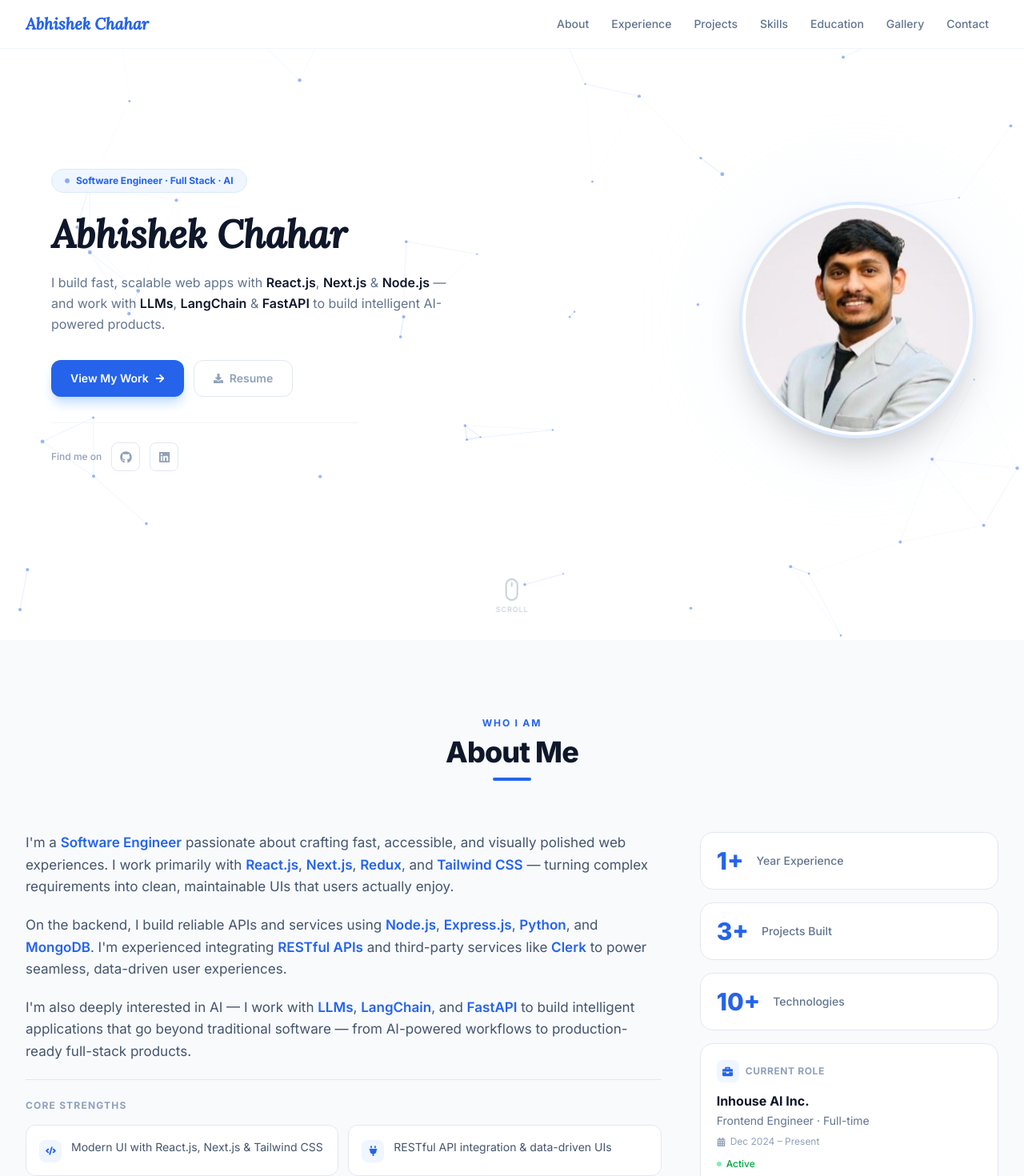
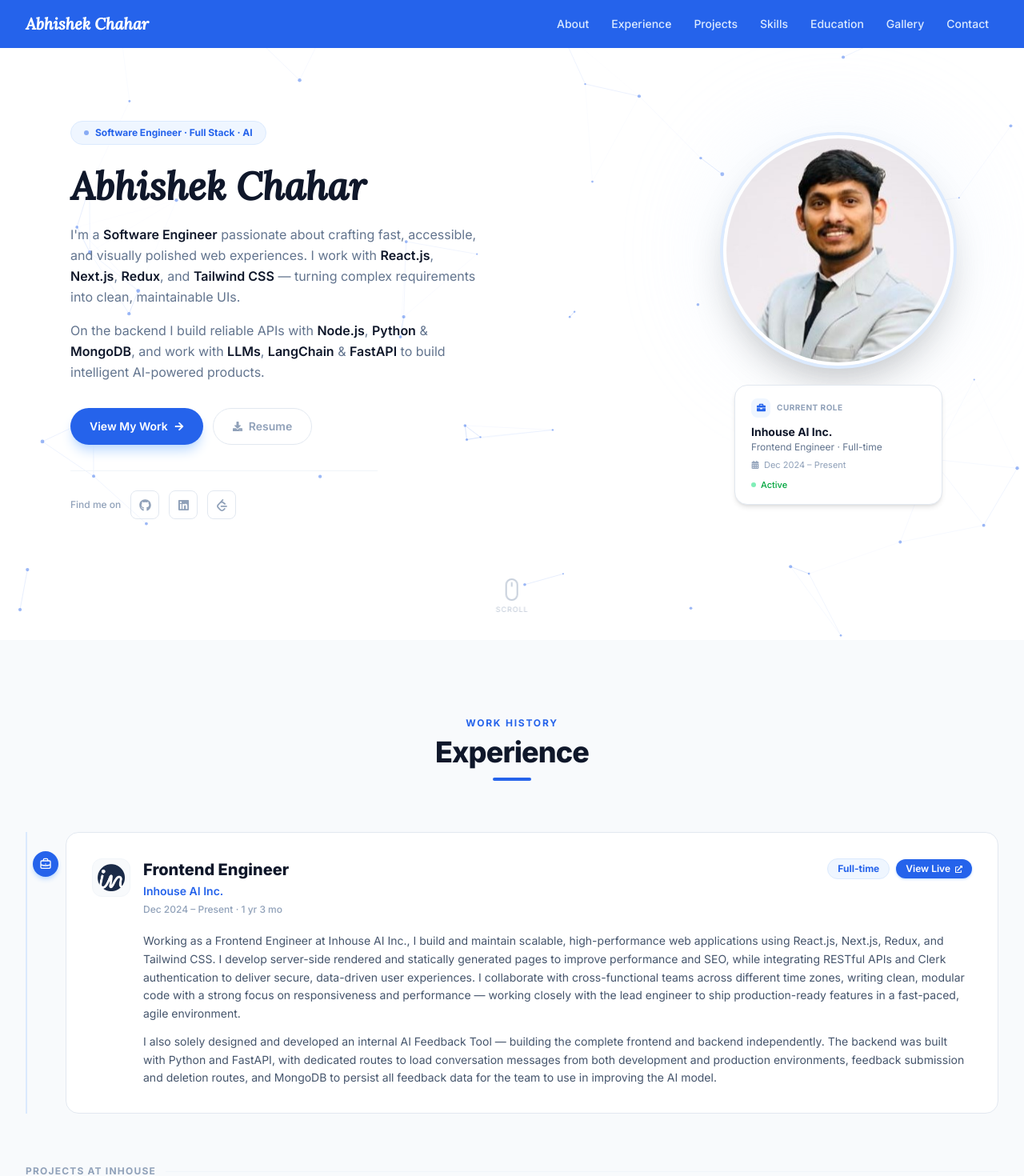
Before and after one commit to abhishekChaharJaat/portfolio, a Next.js app: page / in a window 1280 px wide. Shown: the top 1470 px of the page at 80% size. Built offline with nearby package versions, Linux system fonts and the light colour scheme.

Commit message:
change theme

```diff
--- a/app/page.jsx
+++ b/app/page.jsx
@@ -1,5 +1,4 @@
 import Home from "@/components/Home";
-import About from "@/components/About";
 import Experience from "@/components/Experience";
 import Projects from "@/components/Projects";
 import Skills from "@/components/Skills";
@@ -11,7 +10,6 @@
   return (
     <div>
       <Home />
-      <About />
       <Experience />
       <Projects />
       <Skills />
--- a/components/Education.jsx
+++ b/components/Education.jsx
@@ -4,14 +4,14 @@
   {
     degree: "Bachelor of Computer Applications (BCA)",
     institution: "GLA University",
-    location: "Chaumuhan, Mathura, U.P.",
+    location: "Mathura, U.P.",
     period: "2022 – 2025",
     status: "Completed",
   },
   {
     degree: "Masters of Computer Applications (MCA)",
     institution: "GLA University",
-    location: "Chaumuhan, Mathura, U.P.",
+    location: "Mathura, U.P.",
     period: "2025 – 2027",
     status: "Pursuing",
   },
--- a/components/Experience.jsx
+++ b/components/Experience.jsx
@@ -8,7 +8,7 @@
     name: "Inhouse AI — Website",
     url: "https://www.inhouse.ai/",
     screenshot: "/images/inhouse.png",
-    description: "The official marketing website for Inhouse AI — showcasing the product, features, pricing, and company vision. Built for performance and SEO with Next.js and Go.",
+    description: "Developed the official marketing website for Inhouse AI, highlighting the platform's product, features, pricing, and vision. Built using Next.js and Go with a strong focus on performance, SEO optimization, and fast user experience.",
     tags: ["Next.js", "Go", "Tailwind CSS"],
     highlights: [
       "Built with Next.js for fast, SEO-optimised page rendering",
@@ -21,7 +21,7 @@
     name: "Inhouse Platform — App",
     url: "https://platform.inhouse.ai/",
     screenshot: "/images/platfrom.png",
-    description: "The core product — an AI-powered legal services platform where users get instant AI-generated legal advice, draft legal documents, and consult directly with licensed attorneys.",
+    description: "Built the frontend from scratch for platform.inhouse.ai — an AI-powered legal services platform. Developed the UI for key product journeys including AI Ask, AI Draft, and attorney consultations, delivering a seamless and responsive experience for real-time legal guidance and document generation.",
     tags: ["Next.js", "React.js", "Redux", "Clerk", "AI"],
     highlights: [],
   },
--- a/components/Home.jsx
+++ b/components/Home.jsx
@@ -1,7 +1,15 @@
 "use client";
 
 import { useEffect, useRef } from "react";
-import { FaGithub, FaLinkedin, FaArrowRight, FaDownload } from "react-icons/fa";
+import {
+  FaGithub,
+  FaLinkedin,
+  FaArrowRight,
+  FaDownload,
+  FaBriefcase,
+  FaCalendarAlt,
+} from "react-icons/fa";
+import { SiLeetcode } from "react-icons/si";
 import Image from "next/image";
 
 const Home = () => {
@@ -37,7 +45,7 @@
       nodes.forEach((n) => {
         n.x += n.vx;
         n.y += n.vy;
-        if (n.x < 0 || n.x > canvas.width)  n.vx *= -1;
+        if (n.x < 0 || n.x > canvas.width) n.vx *= -1;
         if (n.y < 0 || n.y > canvas.height) n.vy *= -1;
       });
 
@@ -79,7 +87,7 @@
   return (
     <section
       id="home"
-      className="relative flex items-center justify-center min-h-screen bg-white px-6 scroll-mt-20 overflow-hidden"
+      className="relative bg-white scroll-mt-20 overflow-hidden"
     >
       {/* Neural network canvas */}
       <canvas
@@ -87,11 +95,10 @@
         className="absolute inset-0 w-full h-full pointer-events-none"
       />
 
-      <div className="relative max-w-6xl mx-auto flex flex-col-reverse md:flex-row items-center gap-12 lg:gap-20 w-full py-32 z-10">
-
-        {/* ── Left: Text ── */}
+      {/* ── Hero ── */}
+      <div className="relative max-w-6xl mx-auto flex flex-col-reverse md:flex-row items-center gap-12 lg:gap-20 w-full px-6 min-h-screen py-32 z-10">
+        {/* Left: Text */}
         <div className="flex-1 text-center md:text-left">
-
           {/* Role badge */}
           <div className="inline-flex items-center gap-2 bg-blue-50 border border-blue-100 text-[#2563EB] text-xs font-bold px-4 py-1.5 rounded-full mb-6 mx-auto md:mx-0">
             <span className="w-1.5 h-1.5 rounded-full bg-[#2563EB] animate-pulse" />
@@ -107,23 +114,36 @@
           </h1>
 
           {/* Bio */}
+          <p className="text-base text-slate-500 leading-relaxed mb-4 max-w-lg mx-auto md:mx-0">
+            I&apos;m a{" "}
+            <span className="font-semibold text-[#0F172A]">
+              Software Engineer
+            </span>{" "}
+            passionate about crafting fast, accessible, and visually polished
+            web experiences. I work with{" "}
+            <span className="font-semibold text-[#0F172A]">React.js</span>,{" "}
+            <span className="font-semibold text-[#0F172A]">Next.js</span>,{" "}
+            <span className="font-semibold text-[#0F172A]">Redux</span>, and{" "}
+            <span className="font-semibold text-[#0F172A]">Tailwind CSS</span> —
+            turning complex requirements into clean, maintainable UIs.
+          </p>
+
           <p className="text-base text-slate-500 leading-relaxed mb-8 max-w-lg mx-auto md:mx-0">
-            I build fast, scalable web apps with{" "}
-            <span className="font-semibold text-[#0F172A]">React.js</span>,{" "}
-            <span className="font-semibold text-[#0F172A]">Next.js</span> &amp;{" "}
-            <span className="font-semibold text-[#0F172A]">Node.js</span> — and
-            work with{" "}
-            <span className="font-semibold text-[#0F172A]">LLMs</span>,{" "}
-            <span className="font-semibold text-[#0F172A]">LangChain</span> &amp;{" "}
-            <span className="font-semibold text-[#0F172A]">FastAPI</span> to
-            build intelligent AI-powered products.
+            On the backend I build reliable APIs with{" "}
+            <span className="font-semibold text-[#0F172A]">Node.js</span>,{" "}
+            <span className="font-semibold text-[#0F172A]">Python</span> &amp;{" "}
+            <span className="font-semibold text-[#0F172A]">MongoDB</span>, and
+            work with <span className="font-semibold text-[#0F172A]">LLMs</span>
+            , <span className="font-semibold text-[#0F172A]">LangChain</span>{" "}
+            &amp; <span className="font-semibold text-[#0F172A]">FastAPI</span>{" "}
+            to build intelligent AI-powered products.
           </p>
 
           {/* CTAs */}
           <div className="flex flex-wrap justify-center md:justify-start gap-3 mb-8">
             <a
               href="#projects"
-              className="inline-flex items-center gap-2 bg-[#2563EB] hover:bg-[#1D4ED8] text-white px-6 py-3 rounded-xl font-semibold transition-all duration-200 shadow-lg shadow-blue-200 text-sm"
+              className="inline-flex items-center gap-2 bg-[#2563EB] hover:bg-[#1D4ED8] text-white px-6 py-3 rounded-full font-semibold transition-all duration-200 shadow-lg shadow-blue-200 text-sm"
             >
               View My Work <FaArrowRight size={12} />
             </a>
@@ -131,7 +151,7 @@
               href="/resume.pdf"
               target="_blank"
               rel="noopener noreferrer"
-              className="inline-flex items-center gap-2 border border-slate-200 text-slate-400 hover:border-slate-300 hover:text-slate-600 bg-white px-6 py-3 rounded-xl font-semibold transition-all duration-200 text-sm"
+              className="inline-flex items-center gap-2 border border-slate-200 text-slate-400 hover:border-slate-300 hover:text-slate-600 bg-white px-6 py-3 rounded-full font-semibold transition-all duration-200 text-sm"
             >
               <FaDownload size={12} /> Resume
             </a>
@@ -142,10 +162,25 @@
 
           {/* Social links */}
           <div className="flex justify-center md:justify-start items-center gap-3">
-            <span className="text-xs text-slate-400 font-medium">Find me on</span>
+            <span className="text-xs text-slate-400 font-medium">
+              Find me on
+            </span>
             {[
-              { href: "https://github.com/abhishekChaharJaat",       Icon: FaGithub,   label: "GitHub" },
-              { href: "http://linkedin.com/in/abhishek-chahar-jaat", Icon: FaLinkedin, label: "LinkedIn" },
+              {
+                href: "https://github.com/abhishekChaharJaat",
+                Icon: FaGithub,
+                label: "GitHub",
+              },
+              {
+                href: "http://linkedin.com/in/abhishek-chahar-jaat",
+                Icon: FaLinkedin,
+                label: "LinkedIn",
+              },
+              {
+                href: "https://leetcode.com/u/abhishekchahar200",
+                Icon: SiLeetcode,
+                label: "LeetCode",
+              },
             ].map(({ href, Icon, label }) => (
               <a
                 key={label}
@@ -161,15 +196,13 @@
           </div>
         </div>
 
-        {/* ── Right: Image ── */}
-        <div className="shrink-0 relative flex items-center justify-center">
-          {/* Soft glow behind image */}
+        {/* Right: Image */}
+        <div className="shrink-0 relative flex flex-col items-center gap-6">
+          {/* Soft glow */}
           <div className="absolute w-72 h-72 rounded-full bg-blue-100 opacity-40 blur-3xl" />
 
           {/* Circular image */}
-          <div
-            className="relative w-56 h-56 sm:w-64 sm:h-64 lg:w-72 lg:h-72 rounded-full overflow-hidden border-4 border-white shadow-2xl ring-4 ring-blue-100 z-10"
-          >
+          <div className="relative w-56 h-56 sm:w-64 sm:h-64 lg:w-72 lg:h-72 rounded-full overflow-hidden border-4 border-white shadow-2xl ring-4 ring-blue-100 z-10">
             <Image
               src="/images/me3.jpg"
               alt="Abhishek Chahar"
@@ -178,8 +211,35 @@
               priority
             />
           </div>
+
+          {/* Current Role card — pinned below photo */}
+          <div className="relative z-10 bg-white rounded-2xl px-5 py-4 border border-slate-200 shadow-md w-full max-w-[260px]">
+            <div className="flex items-center gap-2 mb-2">
+              <div className="w-6 h-6 rounded-lg bg-blue-50 flex items-center justify-center">
+                <FaBriefcase className="text-[#2563EB]" size={11} />
+              </div>
+              <span className="text-[10px] font-bold text-slate-400 uppercase tracking-wider">
+                Current Role
+              </span>
+            </div>
+            <p className="font-bold text-[#0F172A] text-sm leading-snug">
+              Inhouse AI Inc.
+            </p>
+            <p className="text-slate-500 text-xs mt-0.5">
+              Frontend Engineer · Full-time
+            </p>
+            <div className="flex items-center gap-1.5 mt-1.5">
+              <FaCalendarAlt className="text-slate-400" size={10} />
+              <p className="text-slate-400 text-[11px]">Dec 2024 – Present</p>
+            </div>
+            <div className="mt-2 flex items-center gap-1.5">
+              <span className="w-1.5 h-1.5 rounded-full bg-green-400 animate-pulse" />
+              <span className="text-[11px] text-green-600 font-medium">
+                Active
+              </span>
+            </div>
+          </div>
         </div>
-
       </div>
 
       {/* Scroll indicator */}
@@ -187,7 +247,9 @@
         <div className="w-4 h-7 rounded-full border-2 border-slate-400 flex items-start justify-center pt-1">
           <div className="w-0.5 h-1.5 rounded-full bg-slate-400 animate-bounce" />
         </div>
-        <span className="text-[9px] text-slate-400 font-medium tracking-widest uppercase">Scroll</span>
+        <span className="text-[9px] text-slate-400 font-medium tracking-widest uppercase">
+          Scroll
+        </span>
       </div>
     </section>
   );
--- a/components/Projects.jsx
+++ b/components/Projects.jsx
@@ -8,7 +8,7 @@
     name: "Sera",
     subtitle: "AI Assistant",
     description:
-      "An intelligent AI assistant built with a RAG (Retrieval-Augmented Generation) system. It retrieves relevant context to deliver accurate, grounded responses — providing a smart, conversational experience powered by LLMs and a FastAPI backend.",
+      "An intelligent AI assistant built with a RAG system. It retrieves relevant context to deliver accurate, grounded responses — providing a smart, conversational experience powered by LLMs and a FastAPI backend.",
     projectUrl: "https://try-sera.vercel.app/",
     gradient: "from-emerald-500 to-teal-600",
     Icon: FaRobot,
--- a/components/Skills.jsx
+++ b/components/Skills.jsx
@@ -13,8 +13,11 @@
   SiPython,
   SiFastapi,
   SiLangchain,
+  SiGit,
+  SiGithub,
+  SiPostman,
 } from "react-icons/si";
-import { FaServer, FaCode, FaDatabase, FaBrain } from "react-icons/fa";
+import { FaServer, FaCode, FaDatabase, FaBrain, FaRobot } from "react-icons/fa";
 
 const categories = [
   {
@@ -22,29 +25,33 @@
     skills: [
       { name: "React.js",     Icon: SiReact,      level: 70, iconColor: "#61DAFB", bar: "from-cyan-400 to-blue-500" },
       { name: "Next.js",      Icon: SiNextdotjs,  level: 65, iconColor: "#000000", bar: "from-slate-600 to-slate-400" },
-      { name: "Redux",        Icon: SiRedux,       level: 80, iconColor: "#764ABC", bar: "from-purple-500 to-violet-400" },
-      { name: "JavaScript",   Icon: SiJavascript,  level: 65, iconColor: "#F7DF1E", bar: "from-yellow-400 to-orange-400" },
-      { name: "Tailwind CSS", Icon: SiTailwindcss, level: 75, iconColor: "#06B6D4", bar: "from-cyan-500 to-teal-400" },
-      { name: "HTML & CSS",   Icon: SiHtml5,       level: 85, iconColor: "#E34F26", bar: "from-orange-500 to-red-400" },
+      { name: "Redux",        Icon: SiRedux,      level: 80, iconColor: "#764ABC", bar: "from-purple-500 to-violet-400" },
+      { name: "JavaScript",   Icon: SiJavascript, level: 65, iconColor: "#F7DF1E", bar: "from-yellow-400 to-orange-400" },
+      { name: "Tailwind CSS", Icon: SiTailwindcss,level: 75, iconColor: "#06B6D4", bar: "from-cyan-500 to-teal-400" },
+      { name: "HTML & CSS",   Icon: SiHtml5,      level: 85, iconColor: "#E34F26", bar: "from-orange-500 to-red-400" },
     ],
   },
   {
-    label: "Backend & Tools",
+    label: "Backend",
     skills: [
-      { name: "Node.js",    Icon: SiNodedotjs, level: 50, iconColor: "#339933", bar: "from-green-500 to-emerald-400" },
-      { name: "Express.js", Icon: FaServer,    level: 55, iconColor: "#64748B", bar: "from-slate-500 to-slate-400" },
-      { name: "MongoDB",    Icon: SiMongodb,   level: 55, iconColor: "#47A248", bar: "from-green-600 to-lime-400" },
-      { name: "REST APIs",  Icon: FaDatabase,  level: 70, iconColor: "#2563EB", bar: "from-blue-500 to-indigo-400" },
-      { name: "Java",       Icon: FaCode,      level: 60, iconColor: "#EA580C", bar: "from-red-500 to-orange-400" },
+      { name: "Node.js",    Icon: SiNodedotjs,  level: 50, iconColor: "#339933", bar: "from-green-500 to-emerald-400" },
+      { name: "Express.js", Icon: FaServer,     level: 55, iconColor: "#64748B", bar: "from-slate-500 to-slate-400" },
+      { name: "Python",     Icon: SiPython,     level: 65, iconColor: "#3776AB", bar: "from-blue-500 to-yellow-400" },
+      { name: "MongoDB",    Icon: SiMongodb,    level: 55, iconColor: "#47A248", bar: "from-green-600 to-lime-400" },
+      { name: "REST APIs",  Icon: FaDatabase,   level: 70, iconColor: "#2563EB", bar: "from-blue-500 to-indigo-400" },
+      { name: "FastAPI",    Icon: SiFastapi,    level: 60, iconColor: "#009688", bar: "from-teal-500 to-emerald-400" },
+      { name: "LangChain",  Icon: SiLangchain,  level: 55, iconColor: "#1C3C3C", bar: "from-emerald-600 to-teal-400" },
+      { name: "LLMs",       Icon: FaBrain,      level: 55, iconColor: "#7C3AED", bar: "from-violet-500 to-purple-400" },
     ],
   },
   {
-    label: "AI / ML",
+    label: "Tools",
     skills: [
-      { name: "Python",    Icon: SiPython,    level: 65, iconColor: "#3776AB", bar: "from-blue-500 to-yellow-400" },
-      { name: "FastAPI",   Icon: SiFastapi,   level: 60, iconColor: "#009688", bar: "from-teal-500 to-emerald-400" },
-      { name: "LangChain", Icon: SiLangchain, level: 55, iconColor: "#1C3C3C", bar: "from-emerald-600 to-teal-400" },
-      { name: "LLMs",      Icon: FaBrain,     level: 55, iconColor: "#7C3AED", bar: "from-violet-500 to-purple-400" },
+      { name: "Git",     Icon: SiGit,    level: 75, iconColor: "#F05032", bar: "from-orange-500 to-red-400" },
+      { name: "GitHub",  Icon: SiGithub, level: 75, iconColor: "#181717", bar: "from-slate-600 to-slate-400" },
+      { name: "Cursor",  Icon: FaCode,   level: 70, iconColor: "#2563EB", bar: "from-blue-500 to-indigo-400" },
+      { name: "Claude",  Icon: FaRobot,  level: 65, iconColor: "#D97706", bar: "from-amber-500 to-orange-400" },
+      { name: "Postman", Icon: SiPostman,level: 65, iconColor: "#FF6C37", bar: "from-orange-400 to-red-400" },
     ],
   },
 ];
--- a/components/Topnav.jsx
+++ b/components/Topnav.jsx
@@ -25,8 +25,8 @@
 
   return (
     <header
-      className={`w-full fixed top-0 left-0 z-50 bg-white transition-all duration-300 ${
-        scrolled ? "shadow-md border-b border-slate-100" : "border-b border-slate-100"
+      className={`w-full fixed top-0 left-0 z-50 bg-[#2563EB] transition-all duration-300 ${
+        scrolled ? "shadow-md shadow-blue-300" : ""
       }`}
     >
       <div className="max-w-7xl mx-auto px-4 sm:px-6 lg:px-8 py-3 flex items-center justify-between">
@@ -34,7 +34,7 @@
         <a href="#home" className="flex items-center group">
           <span
             style={{ fontFamily: "'Lora', serif", fontWeight: 700 }}
-            className="text-[#2563EB] italic text-xl"
+            className="text-white italic text-xl"
           >
             Abhishek Chahar
           </span>
@@ -46,10 +46,10 @@
             <a
               key={item.name}
               href={item.href}
-              className="relative text-slate-500 hover:text-[#0F172A] px-3 py-2 rounded-md transition-colors duration-200 group"
+              className="relative text-blue-100 hover:text-white px-3 py-2 rounded-md transition-colors duration-200 group"
             >
               {item.name}
-              <span className="absolute bottom-0 left-1/2 -translate-x-1/2 h-px w-0 bg-[#2563EB] group-hover:w-3/4 transition-all duration-300 rounded-full" />
+              <span className="absolute bottom-0 left-1/2 -translate-x-1/2 h-px w-0 bg-white group-hover:w-3/4 transition-all duration-300 rounded-full" />
             </a>
           ))}
         </nav>
@@ -57,7 +57,7 @@
         {/* Mobile Toggle */}
         <button
           onClick={() => setIsOpen(!isOpen)}
-          className="md:hidden text-slate-500 p-2 rounded-md hover:bg-slate-50 transition"
+          className="md:hidden text-white p-2 rounded-md hover:bg-blue-500 transition"
           aria-label="Toggle menu"
         >
           {isOpen ? <FaTimes size={20} /> : <FaBars size={20} />}
@@ -66,7 +66,7 @@
 
       {/* Mobile Dropdown */}
       <div
-        className={`md:hidden overflow-hidden transition-all duration-300 bg-white border-t border-slate-100 ${
+        className={`md:hidden overflow-hidden transition-all duration-300 bg-[#2563EB] border-t border-blue-400 ${
           isOpen ? "max-h-96" : "max-h-0"
         }`}
       >
@@ -75,7 +75,7 @@
             <a
               key={item.name}
               href={item.href}
-              className="block text-slate-500 hover:text-[#0F172A] hover:bg-blue-50 px-3 py-2.5 rounded-lg transition text-sm font-medium"
+              className="block text-blue-100 hover:text-white hover:bg-blue-500 px-3 py-2.5 rounded-lg transition text-sm font-medium"
               onClick={() => setIsOpen(false)}
             >
               {item.name}
```
